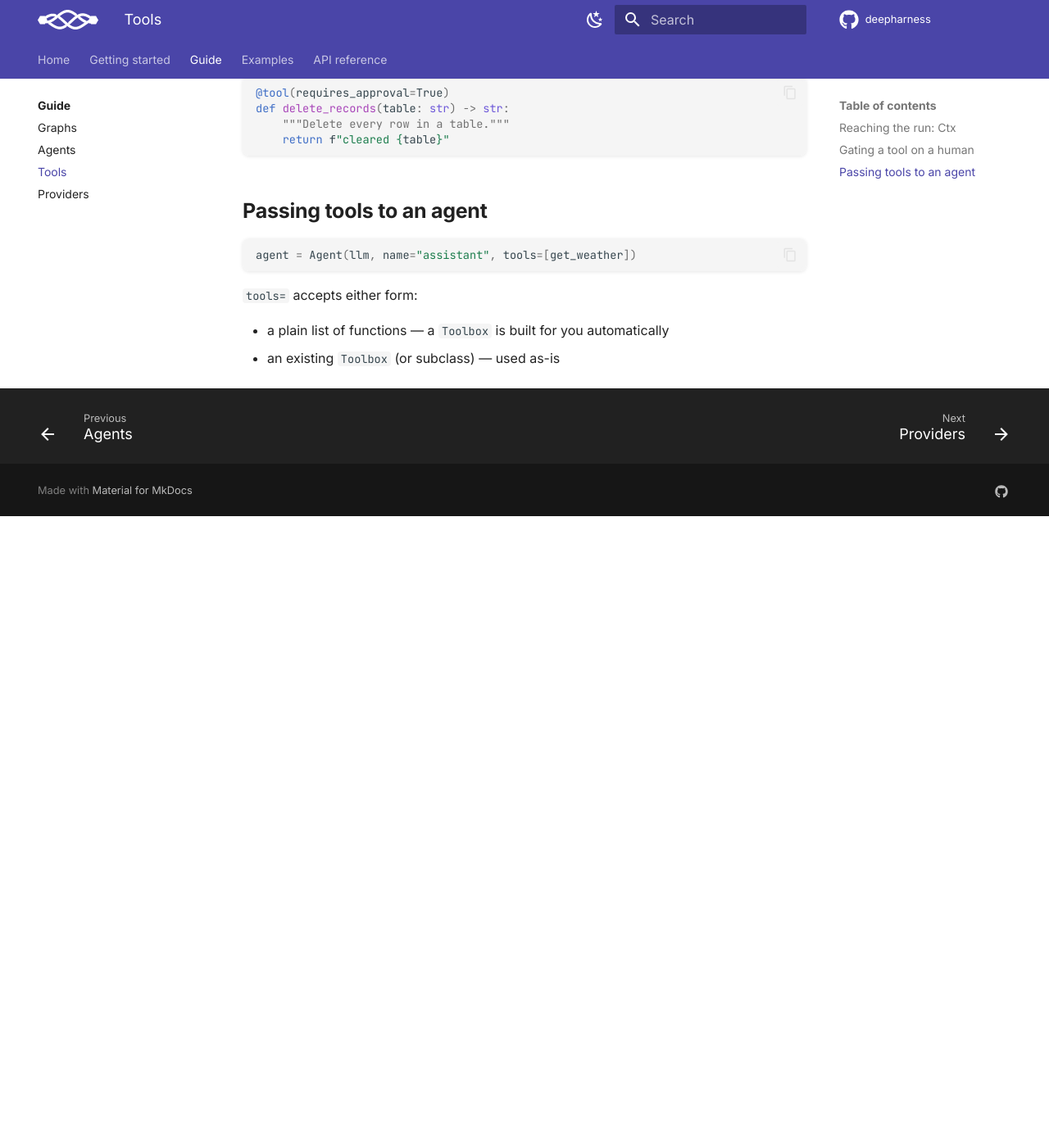
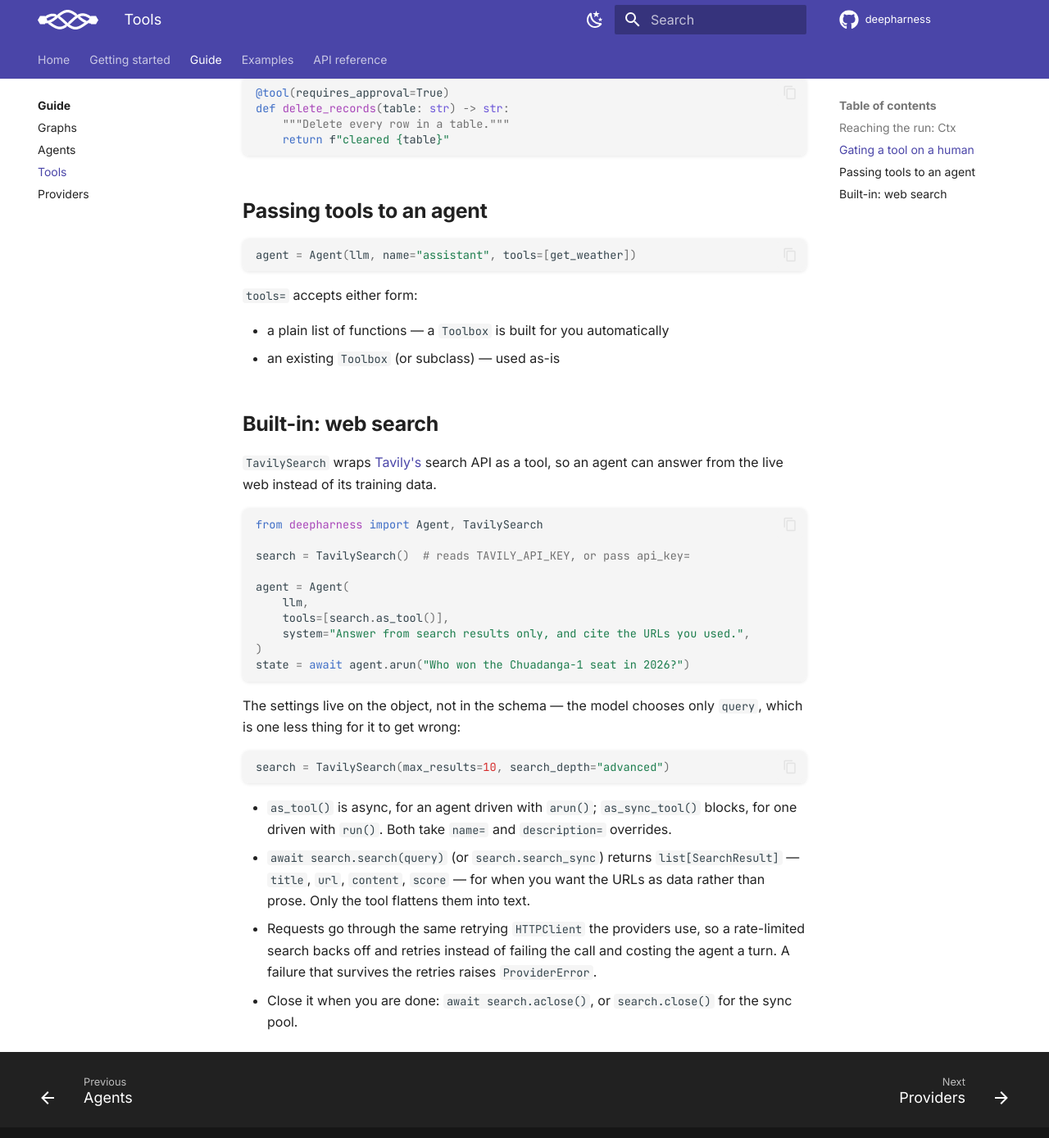
Before and after one commit to sayedshaun/deepharness, an MkDocs documentation site: the page built from docs/guide/tools.md, in a window 1280 px wide and 1400 px high, scrolled down 1784 px. Shown: the top 1389 px of the window at 82% size. Built offline with MkDocs 1.6.1 and Material for MkDocs 9.7.7, drawn with Linux system fonts in a browser that asks for light colours; comment, search, counter and statistics services are not loaded; before the commit the page ends 2414 px from its top, so only the background shows below that.

Commit message:
docs: document the built-in web-search tool

````diff
--- a/docs/guide/tools.md
+++ b/docs/guide/tools.md
@@ -82,3 +82,38 @@ agent = Agent(llm, name="assistant", tools=[get_weather])
 
 - a plain list of functions — a `Toolbox` is built for you automatically
 - an existing `Toolbox` (or subclass) — used as-is
+
+## Built-in: web search
+
+`TavilySearch` wraps [Tavily's](https://tavily.com) search API as a tool, so an agent can
+answer from the live web instead of its training data.
+
+```python
+from deepharness import Agent, TavilySearch
+
+search = TavilySearch()  # reads TAVILY_API_KEY, or pass api_key=
+
+agent = Agent(
+    llm,
+    tools=[search.as_tool()],
+    system="Answer from search results only, and cite the URLs you used.",
+)
+state = await agent.arun("Who won the Chuadanga-1 seat in 2026?")
+```
+
+The settings live on the object, not in the schema — the model chooses only `query`, which is
+one less thing for it to get wrong:
+
+```python
+search = TavilySearch(max_results=10, search_depth="advanced")
+```
+
+- `as_tool()` is async, for an agent driven with `arun()`; `as_sync_tool()` blocks, for one
+  driven with `run()`. Both take `name=` and `description=` overrides.
+- `await search.search(query)` (or `search.search_sync`) returns `list[SearchResult]` —
+  `title`, `url`, `content`, `score` — for when you want the URLs as data rather than prose.
+  Only the tool flattens them into text.
+- Requests go through the same retrying `HTTPClient` the providers use, so a rate-limited
+  search backs off and retries instead of failing the call and costing the agent a turn.
+  A failure that survives the retries raises `ProviderError`.
+- Close it when you are done: `await search.aclose()`, or `search.close()` for the sync pool.
````
